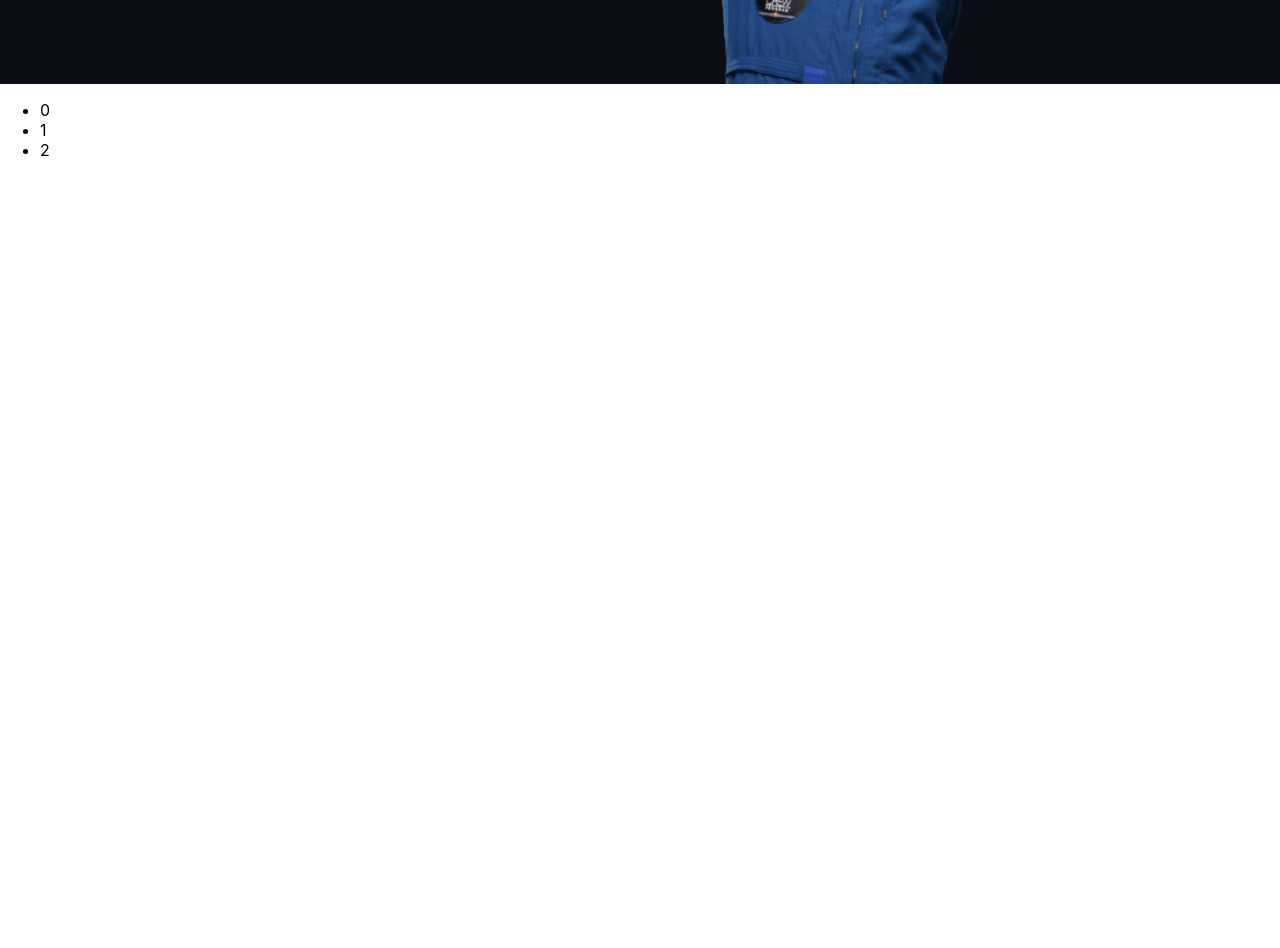
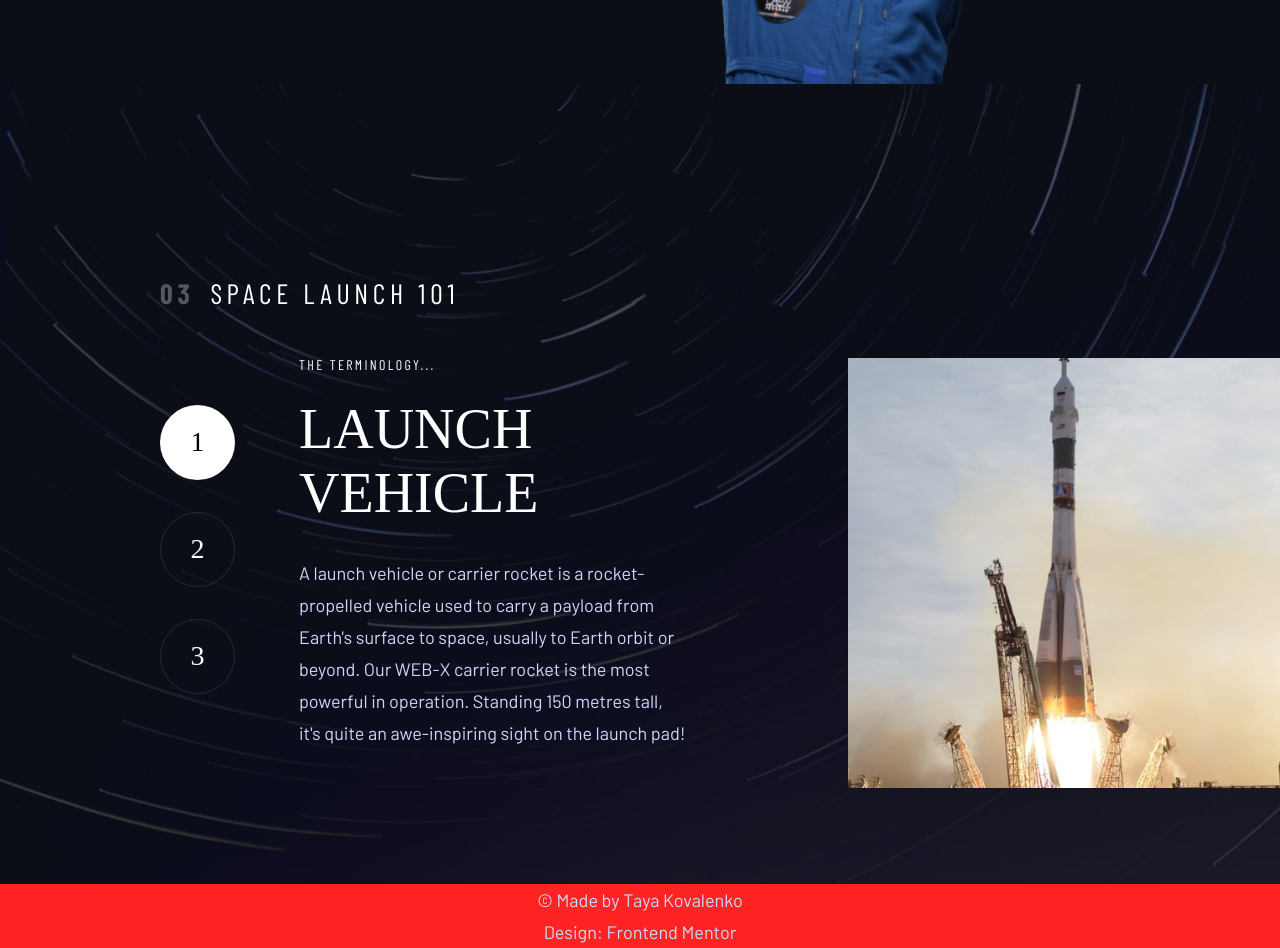
Before and after one commit to tkvlnko/space-tourism-website-main, a React (Create React App) app: page / in a window 1280 px wide. Shown: the part 2540-3488 px from the top of the page. Before the commit the page ends 2716 px from the top, so only its background shows below. Built offline with nearby package versions, Linux system fonts and the light colour scheme; a web font is replaced by a local one.

Commit message:
technology section

```diff
--- a/src/App.css
+++ b/src/App.css
@@ -65,6 +65,12 @@ html {
   padding: 3rem 10rem;
 }
 
+ul {
+  list-style: none;
+  padding: 0;
+  margin: 0;
+}
+
 h1, h2, h3, h4, h5, .sub-1 {
   font-family: var(--font-bellfair);
   text-transform: uppercase;
@@ -85,6 +91,7 @@ h2 {
 
 h3 {
   font-size: 56px;
+  margin: 1rem 0 2rem;
 }
 
 h4 {
@@ -97,7 +104,7 @@ h5, .sub-2 {
   font-weight: normal;
   font-size: 28px;
   letter-spacing: 4.75px;
-  color: var(--color-dimviolet);
+  color: var(--color-white);
 }
 
 p {
@@ -117,3 +124,7 @@ p {
 .sub-1 {
   font-size: 28px;
 }
+
+span {
+  opacity: 0.3;
+}
--- a/src/App.js
+++ b/src/App.js
@@ -4,6 +4,7 @@ import Home from './containers/home/home';
 import Destination from './containers/destination/destination';
 import Crew from './containers/crew/crew';
 import Technology from './containers/technology/technology';
+import Footer from './components/footer/footer';
 
 function App() {
   return (
@@ -13,6 +14,7 @@ function App() {
       <Destination />
       <Crew />
       <Technology />
+      <Footer />
     </div>
   );
 }
--- /dev/null
+++ b/src/components/footer/footer.jsx
@@ -0,0 +1,13 @@
+import React from 'react'
+
+const footer = () => {
+  return (
+    <footer style={{ display: 'flex', justifyContent: 'center', flexDirection: 'column', alignItems: 'center', backgroundColor: '#ff2323'}}>
+        <p>&copy; Made by Taya Kovalenko</p>
+        <p>Design: Frontend Mentor</p>
+    </footer>
+
+  )
+}
+
+export default footer
--- /dev/null
+++ b/src/components/heading/heading.jsx
@@ -0,0 +1,10 @@
+import React from 'react'
+import "../../App.css";
+
+const heading = ({ number, text}) => {
+  return (
+    <h5 style={{color: 'var(--color-white)'}}><span>{number}</span>{text}</h5>
+  )
+}
+
+export default heading
--- a/src/components/navbar/Navbar.jsx
+++ b/src/components/navbar/Navbar.jsx
@@ -52,7 +52,7 @@ const Navbar = () => {
                         onClick={() => handleClick(item.id)}
                         className={`${selectedItem === item.id ? 'menu-selected' : ''} nav-item `}
                     >
-                        <p><span>{item.number}</span>{item.label}</p>
+                        <p><span style={{ opacity: 1}}>{item.number}</span>{item.label}</p>
                     </a>
                 ))}
             </div>
--- a/src/containers/crew/crew.css
+++ b/src/containers/crew/crew.css
@@ -26,7 +26,6 @@
 }
 
 .members-list {
-    list-style-type: none;
     display: flex;
     margin-bottom: 6rem;
 }
@@ -37,10 +36,6 @@
 
 .member-info-text h4 {
     opacity: 0.3;
-}
-
-.member-info-text h3 {
-    margin: 1rem 0 2rem;
 }
 
 .crew-list-item {
--- a/src/containers/crew/crew.jsx
+++ b/src/containers/crew/crew.jsx
@@ -1,5 +1,7 @@
 import jsonData from '../../data.json';
 import React, { useState } from 'react';
+import Heading from '../../components/heading/heading';
+
 
 import "./crew.css";
 import "../../App.css";
@@ -14,7 +16,7 @@ const Crew = () => {
 
     return (
         <section id="crew" className='section__padding section__bg'>
-            <h5><span>02</span>Meet your crew</h5>
+            <Heading number="02" text="Meet your crew" />
             {selectedMember && (
                 <div className='member-info'>
                     <div className='member-info-text'>
--- a/src/containers/destination/destination.css
+++ b/src/containers/destination/destination.css
@@ -14,9 +14,6 @@
     color: var(--color-white);
 }
 
-#destination h5 > span {
-    opacity: 0.3;
-}
 
 .destinations-content, .destinations-list,
 .destination-item, .destination-item-info,
@@ -29,7 +26,6 @@
 }
 
 .destinations-list {
-    list-style-type: none;
     width: 40%;
     margin-top: 1rem;
 }
--- a/src/containers/destination/destination.jsx
+++ b/src/containers/destination/destination.jsx
@@ -1,6 +1,7 @@
 import React, { useState } from 'react';
 import "./destination.css";
 import jsonData from '../../data.json';
+import Heading from '../../components/heading/heading';
 
 const Destination = () => {
     const { destinations } = jsonData;
@@ -12,8 +13,7 @@ const Destination = () => {
 
     return (
         <section id="destination" className='section__padding section__bg'>
-            <h5><span>01</span>Pick your destination</h5>
-
+            <Heading number="01" text="Pick your destination" />
             <div className='destinations-content'>
                 <ul className='destinations-list'>
                     {destinations.map(({ name }, index) => (
--- a/src/containers/home/home.jsx
+++ b/src/containers/home/home.jsx
@@ -6,7 +6,7 @@ const Home = () => {
   return (
     <section id='home' className='section__padding section__bg'>
       <div className='home-content'>
-        <h5>So, you want to travel to</h5>
+        <h5 style={{ color: 'var(--color-dimviolet)' }}>So, you want to travel to</h5>
         <h1>Space</h1>
         <p> Let’s face it; if you want to go to space, you might as well genuinely go to
             outer space and not hover kind of on the edge of it. Well sit back, and relax
--- a/src/containers/technology/technology.css
+++ b/src/containers/technology/technology.css
@@ -1,3 +1,69 @@
-/* .selected {
-    color: red;
-} */
+#technology {
+    background-image: url("../../../public/assets/technology/background-technology-desktop.jpg");
+    background-size: 100% 100%;
+    display: flex;
+    flex-direction: column;
+    justify-content: space-between;
+    padding-bottom: 6rem;
+    padding-top: 12rem;
+    box-sizing: border-box;
+}
+
+.tech-content, .tech-item, .tech-step, .tech-step-info {
+    display: flex;
+}
+
+.tech-content {
+    height: 100%;
+    align-items: center;
+    position: relative;
+}
+
+.tech-item {
+    color: var(--color-white);
+    height: 25px;
+    width: 25px;
+    padding: 1.5rem;
+    border: 1px solid var(--color-white-dim);
+    border-radius: 50%;
+    justify-content: center;
+    align-items: center;
+    font-family: var(--font-bellfair);
+    font-size: 28px;
+    margin-right: 4rem;
+    transition: 0.3s ease;
+}
+
+.tech-content ul :not(:last-child){
+    margin-bottom: 2rem;
+}
+
+.tech-item:hover {
+    background-color: var(--color-white-dim);
+}
+
+.tech-item-selected {
+    background-color: var(--color-white);
+    color: var(--color-black);
+}
+
+.tech-step {
+    width: 45%;
+}
+
+.tech-step p {
+    width: 90%;
+}
+
+.tech-step-info {
+    width: 30%;
+    margin-right: 3rem;
+}
+
+.tech-step img {
+    width: 45%;
+    height: 90%;
+    position: absolute;
+    right: -10rem;
+    bottom: 0;
+}
--- a/src/containers/technology/technology.jsx
+++ b/src/containers/technology/technology.jsx
@@ -1,33 +1,39 @@
 import jsonData from '../../data.json';
 import React, { useState } from 'react';
 import "./technology.css";
+import Heading from '../../components/heading/heading';
 
 
 const Technology = () => {
-    const technology = jsonData.technology;
-    const [selectedTechnology, setSelectedTechnology] = useState(null);
+    const { technology } = jsonData;
+    const [selectedTechnology, setSelectedTechnology] = useState(technology[0]);
 
     const handleClick = (technology) => {
         setSelectedTechnology(technology);
     };
 
 return (
-    <div id="technology">
+    <section id="technology" className='section__padding section__bg'>
+        <Heading number="03" text="Space launch 101"/>
+            <div className='tech-content'>
             <ul>
                 {technology.map((technology, index) => (
-            <li key={index} onClick={() => handleClick(technology)} className={selectedTechnology === technology ? 'selected' : ''}>
-                {index}
+                <li key={index} onClick={() => handleClick(technology)} className={`${selectedTechnology === technology ? 'tech-item-selected' : ''} tech-item`}>
+                    {index + 1}
                 </li>
                 ))}
             </ul>
 
-        {selectedTechnology && <div>
-            <h1>{selectedTechnology.name}</h1>
-            <p>Description:{selectedTechnology.description}</p>
-            <img src={selectedTechnology.images.landscape} alt='technology'/>
+            {selectedTechnology && <div className='tech-step'>
+                <div className='text-step-info'>
+                    <p className='sub-2'>the terminology...</p>
+                    <h3>{selectedTechnology.name}</h3>
+                    <p>{selectedTechnology.description}</p>
+                </div>
+                <img src={selectedTechnology.images.portrait} alt='technology'/>
             </div>}
-
         </div>
+    </section>
     );
 };
 
```
Lines whose indentation alone changed are shown as unchanged.
